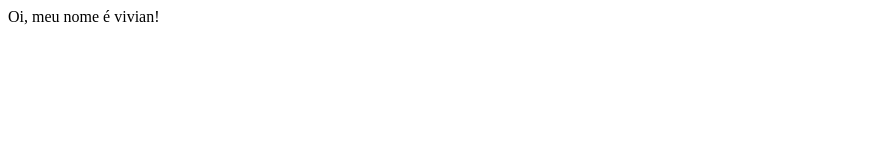
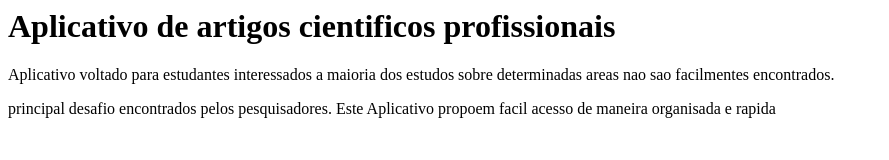
Before and after one commit to bivivian/nanda, a plain HTML site: page index.html in a window 1280 px wide. Shown: the whole page, without its empty margins (0-889 px from the left). Drawn offline with Linux system fonts and the light colour scheme.

Commit message:
titulos e paragrafos

```diff
--- a/index.html
+++ b/index.html
@@ -1,3 +1,7 @@
-<html>
-  <p>Oi, meu nome é vivian! </p>
-</html>
+<h1>Aplicativo de artigos cientificos profissionais</h1>
+
+<p>Aplicativo voltado para estudantes interessados
+a maioria dos estudos sobre determinadas areas nao sao facilmentes encontrados.</p>
+
+ <p>principal desafio encontrados pelos pesquisadores.
+Este Aplicativo propoem facil acesso de maneira organisada e rapida</p>
```
